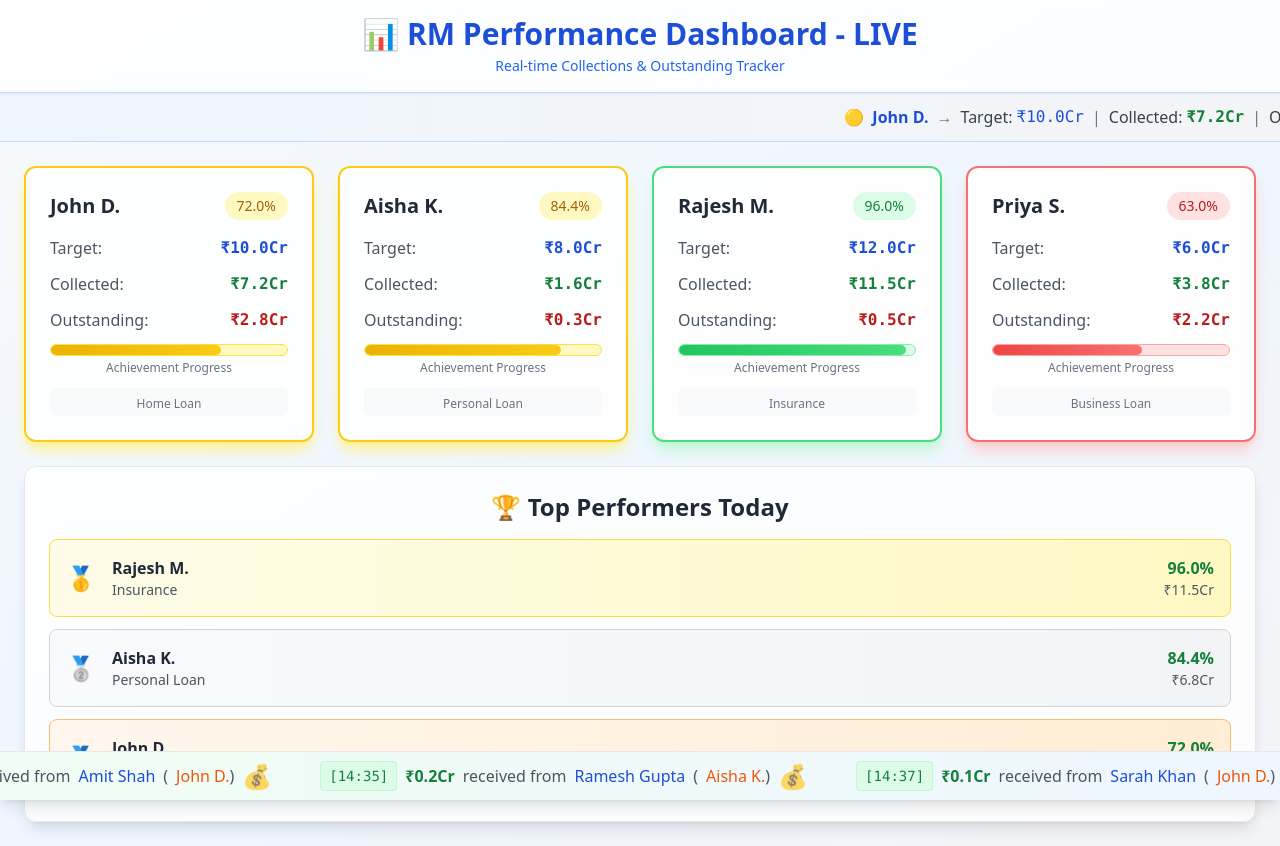
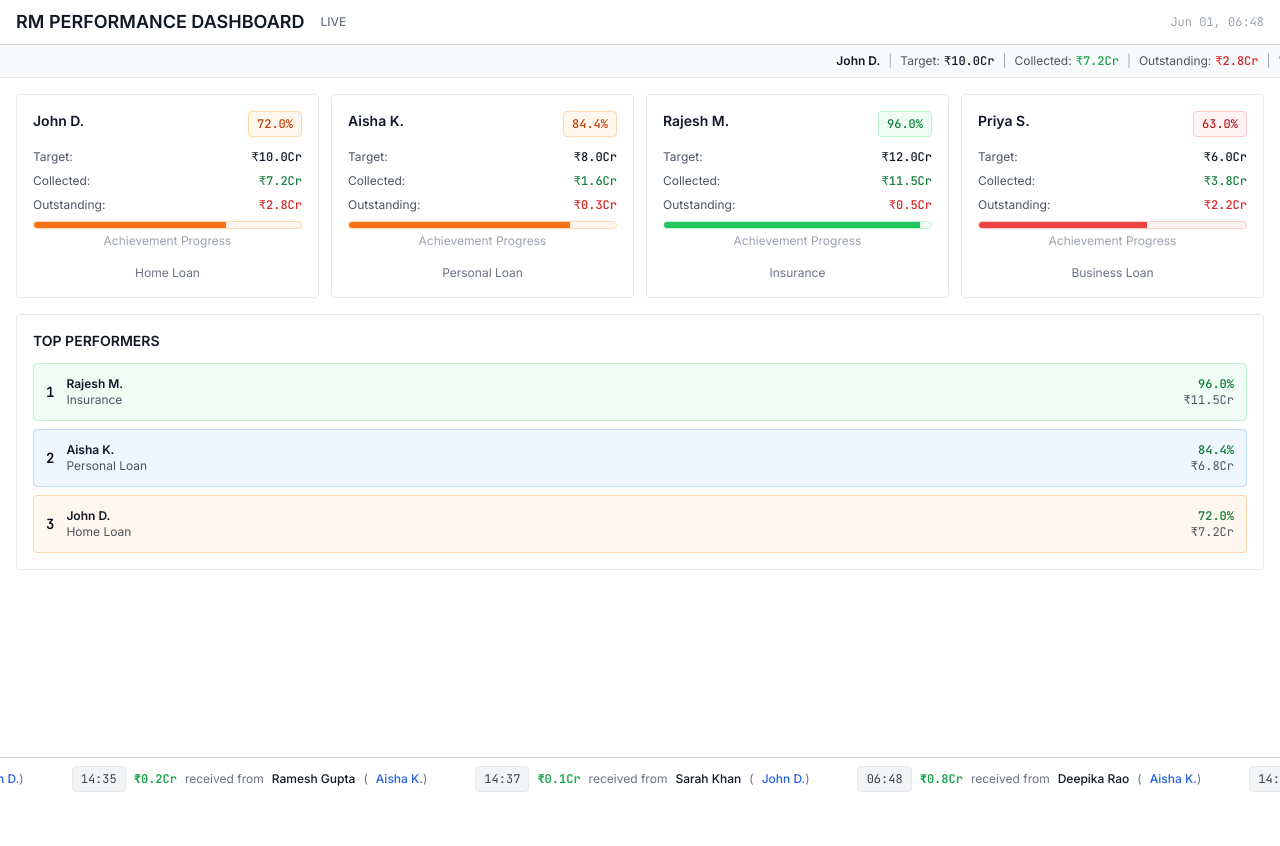
Before and after one commit to thevishaljaiswal/rm-ticker-dash, a React (Vite) app: page / in a window 1280 px wide. After the commit the page ends 800 px from the top, so only its background shows below. Built offline with nearby package versions, Linux system fonts and the light colour scheme.

Commit message:
Refactor: Apply image theme and fonts
Updated the application's fonts and theme to match the provided image for a consistent visual appearance.

```diff
--- a/index.html
+++ b/index.html
@@ -1,27 +1,18 @@
 
-<!DOCTYPE html>
+<!doctype html>
 <html lang="en">
   <head>
     <meta charset="UTF-8" />
+    <link rel="icon" type="image/svg+xml" href="/favicon.ico" />
     <meta name="viewport" content="width=device-width, initial-scale=1.0" />
-    <title>RM Dashboard - Live Performance Tracker</title>
-    <meta name="description" content="Real-time Relationship Manager Performance Dashboard" />
-    <meta name="author" content="Lovable" />
-
-    <meta property="og:title" content="RM Dashboard - Live Performance Tracker" />
-    <meta property="og:description" content="Real-time Relationship Manager Performance Dashboard" />
-    <meta property="og:type" content="website" />
-    <meta property="og:image" content="https://lovable.dev/opengraph-image-p98pqg.png" />
-
-    <meta name="twitter:card" content="summary_large_image" />
-    <meta name="twitter:site" content="@lovable_dev" />
-    <meta name="twitter:image" content="https://lovable.dev/opengraph-image-p98pqg.png" />
+    <title>RM Dashboard</title>
+    <link rel="preconnect" href="https://fonts.googleapis.com">
+    <link rel="preconnect" href="https://fonts.gstatic.com" crossorigin>
+    <link href="https://fonts.googleapis.com/css2?family=Inter:wght@300;400;500;600;700&family=JetBrains+Mono:wght@400;500;600&display=swap" rel="stylesheet">
+    <script src="https://cdn.gpteng.co/gptengineer.js" defer></script>
   </head>
-
   <body>
     <div id="root"></div>
-    <!-- IMPORTANT: DO NOT REMOVE THIS SCRIPT TAG OR THIS VERY COMMENT! -->
-    <script src="https://cdn.gpteng.co/gptengineer.js" type="module"></script>
     <script type="module" src="/src/main.tsx"></script>
   </body>
 </html>
--- a/src/components/LiveUpdatesMarquee.tsx
+++ b/src/components/LiveUpdatesMarquee.tsx
@@ -1,4 +1,3 @@
-
 import React from 'react';
 
 interface LiveUpdate {
@@ -17,27 +16,26 @@ interface LiveUpdatesMarqueeProps {
 
 export const LiveUpdatesMarquee: React.FC<LiveUpdatesMarqueeProps> = ({ liveUpdates, formatCurrency }) => {
   const marqueeContent = liveUpdates.map((update) => (
-    <span key={update.id} className="inline-flex items-center mx-6 whitespace-nowrap">
-      <span className="bg-green-100 text-green-700 px-2 py-1 rounded text-sm font-mono border border-green-200">
-        [{update.time}]
+    <span key={update.id} className="inline-flex items-center mx-6 whitespace-nowrap text-xs">
+      <span className="bg-gray-100 text-gray-700 px-2 py-1 rounded text-xs font-mono border border-gray-200">
+        {update.time}
       </span>
-      <span className="ml-2 text-green-700 font-semibold">
+      <span className="ml-2 text-green-600 font-mono font-semibold">
         {formatCurrency(update.amount)}
       </span>
-      <span className="mx-2 text-gray-600">received from</span>
-      <span className="text-blue-700 font-medium">{update.customerName}</span>
-      <span className="mx-2 text-gray-600">(</span>
-      <span className="text-orange-600 font-medium">{update.rmName}</span>
-      <span className="text-gray-600">)</span>
-      <span className="ml-2 text-2xl animate-pulse">💰</span>
+      <span className="mx-2 text-gray-500 font-sans">received from</span>
+      <span className="text-gray-900 font-medium font-sans">{update.customerName}</span>
+      <span className="mx-2 text-gray-500 font-sans">(</span>
+      <span className="text-blue-600 font-medium font-sans">{update.rmName}</span>
+      <span className="text-gray-500 font-sans">)</span>
     </span>
   ));
 
   return (
-    <div className="overflow-hidden bg-gradient-to-r from-green-50 to-blue-50 py-2">
+    <div className="overflow-hidden bg-white py-2">
       <div className="animate-marquee-reverse whitespace-nowrap flex">
         {marqueeContent}
-        {marqueeContent} {/* Duplicate for seamless loop */}
+        {marqueeContent}
       </div>
     </div>
   );
--- a/src/components/MovingMarquee.tsx
+++ b/src/components/MovingMarquee.tsx
@@ -1,4 +1,3 @@
-
 import React from 'react';
 
 interface RMData {
@@ -18,44 +17,39 @@ interface MovingMarqueeProps {
 }
 
 export const MovingMarquee: React.FC<MovingMarqueeProps> = ({ rmData, formatCurrency }) => {
-  const getStatusIcon = (status: string) => {
+  const getStatusColor = (status: string) => {
     switch (status) {
-      case 'green': return '🟢';
-      case 'yellow': return '🟡';
-      case 'red': return '🔴';
-      default: return '⚪';
+      case 'green': return 'text-green-600';
+      case 'yellow': return 'text-orange-600';
+      case 'red': return 'text-red-600';
+      default: return 'text-gray-600';
     }
   };
 
   const marqueeContent = rmData.map((rm) => (
-    <span key={rm.id} className="inline-flex items-center mx-8 whitespace-nowrap">
-      <span className="mr-2">{getStatusIcon(rm.status)}</span>
-      <span className="font-semibold text-blue-700">{rm.name}</span>
-      <span className="mx-2 text-gray-500">→</span>
-      <span className="text-gray-700">Target:</span>
-      <span className="ml-1 text-blue-700 font-mono">{formatCurrency(rm.target)}</span>
-      <span className="mx-2 text-gray-500">|</span>
-      <span className="text-gray-700">Collected:</span>
-      <span className="ml-1 text-green-700 font-mono font-semibold">{formatCurrency(rm.collected)}</span>
-      <span className="mx-2 text-gray-500">|</span>
-      <span className="text-gray-700">Outstanding:</span>
-      <span className="ml-1 text-red-700 font-mono font-semibold">{formatCurrency(rm.outstanding)}</span>
-      <span className="mx-2 text-gray-500">|</span>
-      <span className={`font-bold ${
-        rm.achievementPercentage >= 90 ? 'text-green-700' :
-        rm.achievementPercentage >= 75 ? 'text-yellow-700' :
-        'text-red-700'
-      }`}>
+    <span key={rm.id} className="inline-flex items-center mx-6 whitespace-nowrap text-xs">
+      <span className="font-semibold text-gray-900 font-sans">{rm.name}</span>
+      <span className="mx-2 text-gray-400">|</span>
+      <span className="text-gray-600 font-sans">Target:</span>
+      <span className="ml-1 text-gray-900 font-mono font-medium">{formatCurrency(rm.target)}</span>
+      <span className="mx-2 text-gray-400">|</span>
+      <span className="text-gray-600 font-sans">Collected:</span>
+      <span className="ml-1 text-green-600 font-mono font-medium">{formatCurrency(rm.collected)}</span>
+      <span className="mx-2 text-gray-400">|</span>
+      <span className="text-gray-600 font-sans">Outstanding:</span>
+      <span className="ml-1 text-red-600 font-mono font-medium">{formatCurrency(rm.outstanding)}</span>
+      <span className="mx-2 text-gray-400">|</span>
+      <span className={`font-bold font-mono ${getStatusColor(rm.status)}`}>
         {rm.achievementPercentage.toFixed(1)}%
       </span>
     </span>
   ));
 
   return (
-    <div className="overflow-hidden bg-gradient-to-r from-blue-50 to-gray-100 py-3">
+    <div className="overflow-hidden bg-gray-50 py-2">
       <div className="animate-marquee whitespace-nowrap flex">
         {marqueeContent}
-        {marqueeContent} {/* Duplicate for seamless loop */}
+        {marqueeContent}
       </div>
     </div>
   );
--- a/src/components/ProgressBar.tsx
+++ b/src/components/ProgressBar.tsx
@@ -10,38 +10,38 @@ export const ProgressBar: React.FC<ProgressBarProps> = ({ percentage, status })
   const getColorClasses = () => {
     switch (status) {
       case 'green':
-        return 'bg-green-100 border-green-300';
+        return 'bg-green-50 border-green-200';
       case 'yellow':
-        return 'bg-yellow-100 border-yellow-300';
+        return 'bg-orange-50 border-orange-200';
       case 'red':
-        return 'bg-red-100 border-red-300';
+        return 'bg-red-50 border-red-200';
       default:
-        return 'bg-gray-100 border-gray-300';
+        return 'bg-gray-50 border-gray-200';
     }
   };
 
   const getProgressClasses = () => {
     switch (status) {
       case 'green':
-        return 'bg-gradient-to-r from-green-500 to-green-400';
+        return 'bg-green-500';
       case 'yellow':
-        return 'bg-gradient-to-r from-yellow-500 to-yellow-400';
+        return 'bg-orange-500';
       case 'red':
-        return 'bg-gradient-to-r from-red-500 to-red-400';
+        return 'bg-red-500';
       default:
-        return 'bg-gradient-to-r from-gray-500 to-gray-400';
+        return 'bg-gray-500';
     }
   };
 
   return (
     <div className="w-full">
-      <div className={`w-full h-3 rounded-full border ${getColorClasses()} overflow-hidden`}>
+      <div className={`w-full h-2 rounded border ${getColorClasses()} overflow-hidden`}>
         <div
-          className={`h-full ${getProgressClasses()} transition-all duration-1000 ease-out rounded-full`}
+          className={`h-full ${getProgressClasses()} transition-all duration-1000 ease-out`}
           style={{ width: `${Math.min(percentage, 100)}%` }}
         />
       </div>
-      <div className="text-center text-xs text-gray-500 mt-1">
+      <div className="text-center text-xs text-gray-400 mt-1 font-sans">
         Achievement Progress
       </div>
     </div>
--- a/src/components/RMDashboard.tsx
+++ b/src/components/RMDashboard.tsx
@@ -157,80 +157,89 @@ const RMDashboard = () => {
   };
 
   return (
-    <div className="min-h-screen bg-gradient-to-br from-slate-50 via-blue-50 to-gray-100 text-gray-800 overflow-hidden">
-      {/* Header */}
-      <div className="bg-white/80 backdrop-blur-sm border-b border-blue-200 p-4 shadow-sm">
-        <h1 className="text-3xl font-bold text-center text-blue-700">
-          📊 RM Performance Dashboard - LIVE
-        </h1>
-        <div className="text-center text-sm text-blue-600 mt-1">
-          Real-time Collections & Outstanding Tracker
+    <div className="min-h-screen bg-white font-sans">
+      {/* Header - Stock Market Style */}
+      <div className="bg-white border-b border-gray-300 px-4 py-2">
+        <div className="flex items-center justify-between">
+          <div className="flex items-center space-x-4">
+            <h1 className="text-lg font-semibold text-gray-900 font-sans">
+              RM PERFORMANCE DASHBOARD
+            </h1>
+            <div className="text-xs text-gray-500 font-medium">
+              LIVE
+            </div>
+          </div>
+          <div className="text-xs text-gray-400 font-mono">
+            {new Date().toLocaleString('en-US', {
+              month: 'short',
+              day: '2-digit',
+              hour: '2-digit',
+              minute: '2-digit',
+              hour12: false
+            })}
+          </div>
         </div>
       </div>
 
-      {/* Top Marquee - RM Status */}
-      <div className="bg-blue-100/50 border-b border-blue-200">
+      {/* Top Ticker - RM Status */}
+      <div className="bg-gray-50 border-b border-gray-200">
         <MovingMarquee rmData={rmData} formatCurrency={formatCurrency} />
       </div>
 
       {/* Main Content */}
-      <div className="p-6 space-y-6">
+      <div className="p-4 space-y-4">
         {/* RM Cards Grid */}
-        <div className="grid grid-cols-1 md:grid-cols-2 lg:grid-cols-4 gap-6">
+        <div className="grid grid-cols-1 md:grid-cols-2 lg:grid-cols-4 gap-3">
           {rmData.map((rm) => (
             <div
               key={rm.id}
-              className={`bg-white/90 backdrop-blur-sm rounded-xl p-6 border-2 transition-all duration-300 hover:scale-105 shadow-lg ${
-                rm.status === 'green'
-                  ? 'border-green-400 shadow-green-200'
-                  : rm.status === 'yellow'
-                  ? 'border-yellow-400 shadow-yellow-200'
-                  : 'border-red-400 shadow-red-200'
-              }`}
+              className="bg-white border border-gray-200 rounded-sm p-4 hover:shadow-sm transition-shadow"
             >
-              <div className="flex justify-between items-start mb-4">
-                <h3 className="text-xl font-bold text-gray-800">{rm.name}</h3>
-                <span className={`px-3 py-1 rounded-full text-sm font-medium ${
-                  rm.status === 'green' ? 'bg-green-100 text-green-700' :
-                  rm.status === 'yellow' ? 'bg-yellow-100 text-yellow-700' :
-                  'bg-red-100 text-red-700'
+              <div className="flex justify-between items-start mb-3">
+                <h3 className="text-sm font-semibold text-gray-900 font-sans">{rm.name}</h3>
+                <span className={`px-2 py-1 rounded text-xs font-mono font-medium ${
+                  rm.status === 'green' ? 'bg-green-50 text-green-700 border border-green-200' :
+                  rm.status === 'yellow' ? 'bg-orange-50 text-orange-700 border border-orange-200' :
+                  'bg-red-50 text-red-700 border border-red-200'
                 }`}>
                   {rm.achievementPercentage.toFixed(1)}%
                 </span>
               </div>
 
-              <div className="space-y-3">
+              <div className="space-y-2 text-xs">
                 <div className="flex justify-between">
-                  <span className="text-gray-600">Target:</span>
-                  <span className="font-mono text-blue-700 font-semibold">{formatCurrency(rm.target)}</span>
+                  <span className="text-gray-600 font-sans">Target:</span>
+                  <span className="font-mono text-gray-900 font-medium">{formatCurrency(rm.target)}</span>
                 </div>
 
                 <div className="flex justify-between">
-                  <span className="text-gray-600">Collected:</span>
+                  <span className="text-gray-600 font-sans">Collected:</span>
                   <CountUp
                     end={rm.collected}
                     duration={2}
-                    className="font-mono text-green-700 font-semibold"
+                    className="font-mono text-green-700 font-medium"
                     formatter={formatCurrency}
                   />
                 </div>
 
                 <div className="flex justify-between">
-                  <span className="text-gray-600">Outstanding:</span>
+                  <span className="text-gray-600 font-sans">Outstanding:</span>
                   <CountUp
                     end={rm.outstanding}
                     duration={2}
-                    className="font-mono text-red-700 font-semibold"
+                    className="font-mono text-red-600 font-medium"
                     formatter={formatCurrency}
                   />
                 </div>
 
-                <ProgressBar
-                  percentage={rm.achievementPercentage}
-                  status={rm.status}
-                />
+                <div className="mt-3">
+                  <ProgressBar
+                    percentage={rm.achievementPercentage}
+                    status={rm.status}
+                  />
+                </div>
 
-                <div className="text-xs text-gray-500 text-center pt-2 bg-gray-50 rounded-md py-1">
+                <div className="text-xs text-gray-500 text-center pt-2 font-sans">
                   {rm.category}
                 </div>
               </div>
@@ -239,37 +248,37 @@ const RMDashboard = () => {
         </div>
 
         {/* Leaderboard */}
-        <div className="bg-white/80 backdrop-blur-sm rounded-xl p-6 border border-gray-200 shadow-lg">
-          <h2 className="text-2xl font-bold text-gray-800 mb-4 text-center">
-            🏆 Top Performers Today
+        <div className="bg-white border border-gray-200 rounded-sm p-4">
+          <h2 className="text-sm font-semibold text-gray-900 mb-3 font-sans">
+            TOP PERFORMERS
           </h2>
-          <div className="space-y-3">
+          <div className="space-y-2">
             {[...rmData]
               .sort((a, b) => b.achievementPercentage - a.achievementPercentage)
               .slice(0, 3)
               .map((rm, index) => (
                 <div
                   key={rm.id}
-                  className={`flex items-center justify-between p-4 rounded-lg border ${
-                    index === 0 ? 'bg-gradient-to-r from-yellow-50 to-yellow-100 border-yellow-300' :
-                    index === 1 ? 'bg-gradient-to-r from-gray-50 to-gray-100 border-gray-300' :
-                    'bg-gradient-to-r from-orange-50 to-orange-100 border-orange-300'
+                  className={`flex items-center justify-between p-3 rounded-sm border text-xs ${
+                    index === 0 ? 'bg-green-50 border-green-200' :
+                    index === 1 ? 'bg-blue-50 border-blue-200' :
+                    'bg-orange-50 border-orange-200'
                   }`}
                 >
-                  <div className="flex items-center space-x-4">
-                    <span className="text-2xl">
-                      {index === 0 ? '🥇' : index === 1 ? '🥈' : '🥉'}
+                  <div className="flex items-center space-x-3">
+                    <span className="text-sm font-mono font-bold">
+                      {index + 1}
                     </span>
                     <div>
-                      <div className="font-semibold text-gray-800">{rm.name}</div>
-                      <div className="text-sm text-gray-600">{rm.category}</div>
+                      <div className="font-semibold text-gray-900 font-sans">{rm.name}</div>
+                      <div className="text-gray-600 font-sans">{rm.category}</div>
                     </div>
                   </div>
                   <div className="text-right">
-                    <div className="font-bold text-green-700">
+                    <div className="font-bold text-green-700 font-mono">
                       {rm.achievementPercentage.toFixed(1)}%
                     </div>
-                    <div className="text-sm text-gray-600">
+                    <div className="text-gray-600 font-mono">
                       {formatCurrency(rm.collected)}
                     </div>
                   </div>
@@ -279,8 +288,8 @@ const RMDashboard = () => {
         </div>
       </div>
 
-      {/* Bottom Marquee - Live Updates */}
-      <div className="fixed bottom-0 left-0 right-0 bg-white/90 backdrop-blur-sm border-t border-gray-200 shadow-lg">
+      {/* Bottom Ticker - Live Updates */}
+      <div className="fixed bottom-0 left-0 right-0 bg-white border-t border-gray-300">
         <LiveUpdatesMarquee liveUpdates={liveUpdates} formatCurrency={formatCurrency} />
       </div>
     </div>
--- a/tailwind.config.ts
+++ b/tailwind.config.ts
@@ -19,6 +19,10 @@ export default {
 			}
 		},
 		extend: {
+			fontFamily: {
+				'sans': ['Inter', 'system-ui', 'sans-serif'],
+				'mono': ['JetBrains Mono', 'Monaco', 'Consolas', 'monospace'],
+			},
 			colors: {
 				border: 'hsl(var(--border))',
 				input: 'hsl(var(--input))',
```
